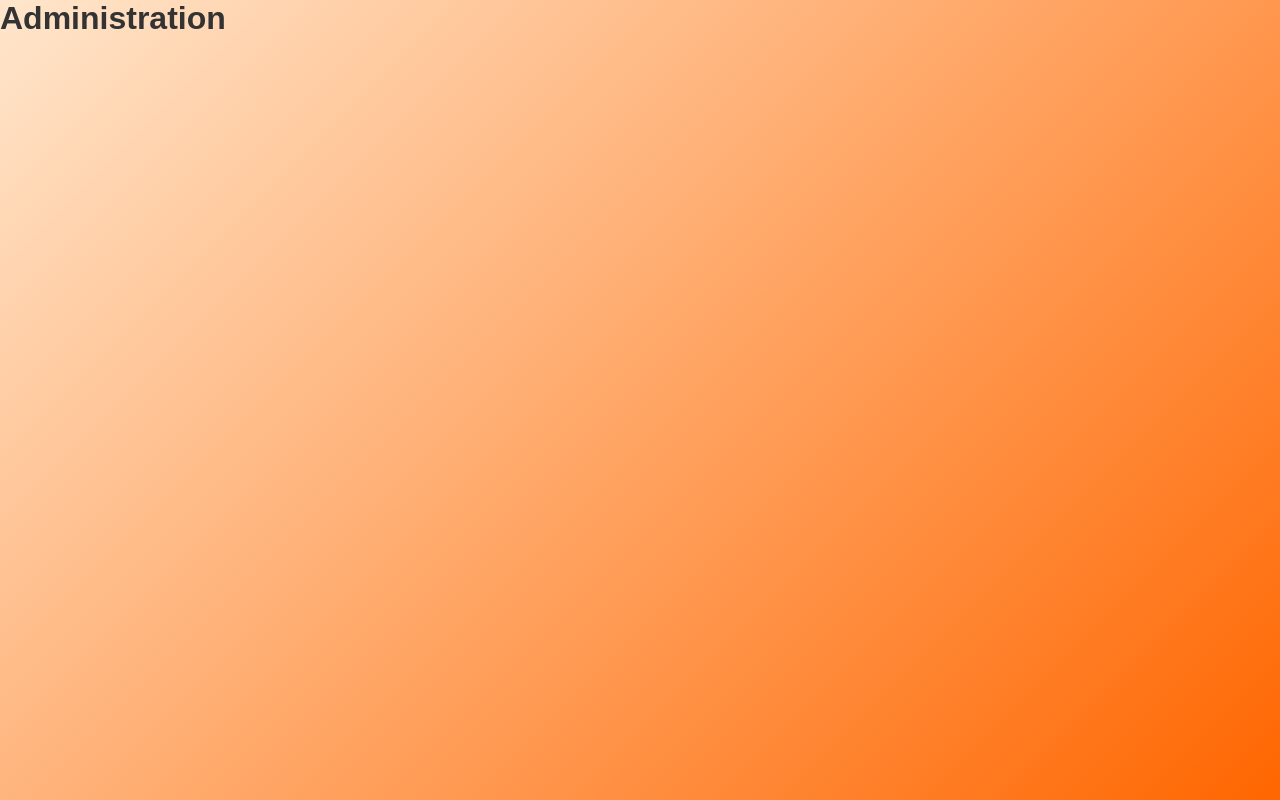
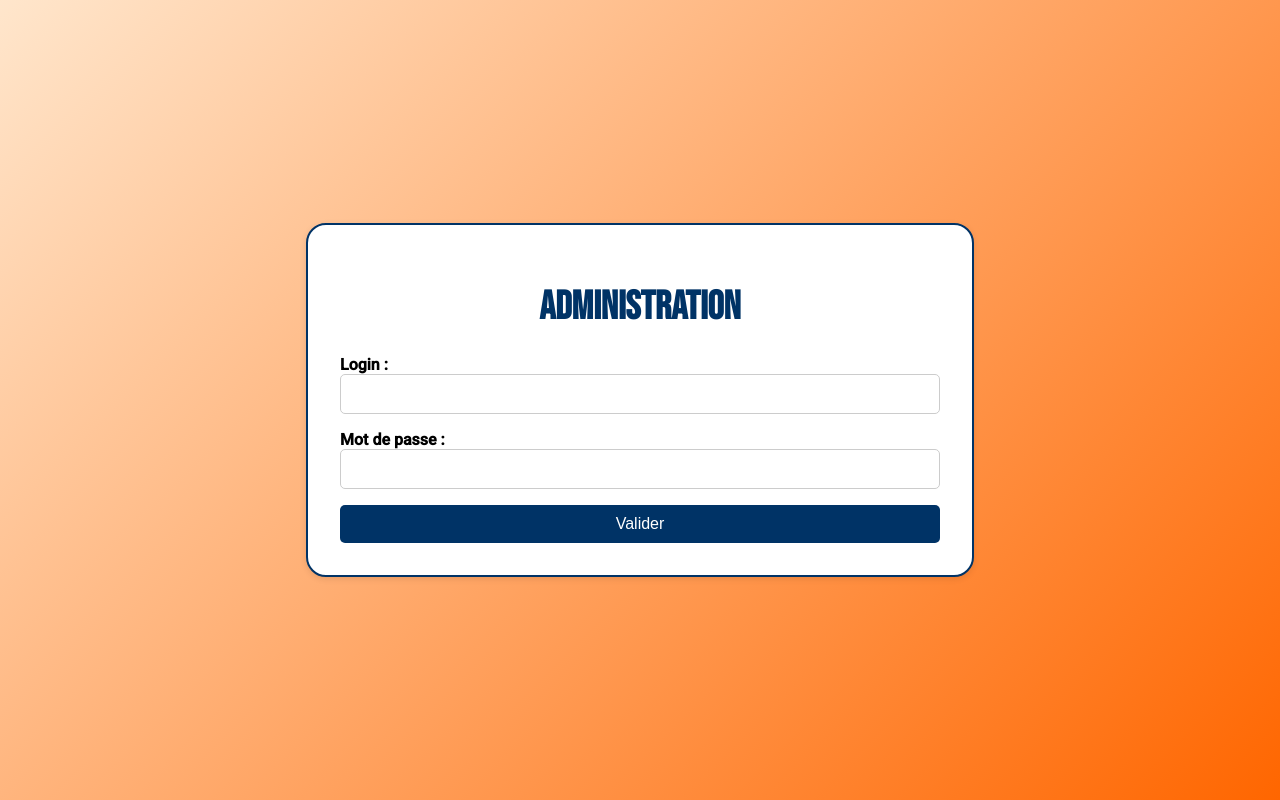
Before and after one commit to fredchanu/club-foot-la-selle-la-forge, a plain HTML site: page admin/index.html in a window 1280 px wide. Drawn offline with Linux system fonts and the light colour scheme.

Commit message:
remise origine

```diff
--- a/admin/index.html
+++ b/admin/index.html
@@ -2,15 +2,14 @@
 <html lang="fr">
 <head>
   <meta charset="utf-8">
-  <title>Administration - AS La Selle La Forge</title>
-  <link rel="stylesheet" href="../assets/css/style.css">
+  <title>Administration - Connexion</title>
+  <link rel="stylesheet" href="https://cdnjs.cloudflare.com/ajax/libs/font-awesome/6.0.0/css/all.min.css" />
+  <link href="https://fonts.googleapis.com/css2?family=Bebas+Neue&family=Roboto:wght@400;500&display=swap" rel="stylesheet">
   <script src="https://identity.netlify.com/v1/netlify-identity-widget.js"></script>
   <script>
     if (window.netlifyIdentity) {
       window.netlifyIdentity.on("init", user => {
-        // Si l'utilisateur est déjà connecté, rien à faire
         if (!user) {
-          // Au login, rediriger vers /admin (la même page, qui affichera le CMS)
           window.netlifyIdentity.on("login", () => {
             document.location.href = "/admin";
           });
@@ -18,15 +17,81 @@
       });
     }
   </script>
+  <style>
+    body {
+      background: linear-gradient(135deg, #ffe6cc, #ff6600);
+      margin: 0;
+      padding: 0;
+      font-family: 'Roboto', sans-serif;
+      min-height: 100vh;
+      display: flex;
+      align-items: center;
+      justify-content: center;
+    }
+    .login-wrapper {
+      width: 90%;
+      max-width: 600px;
+      background: #fff;
+      border-radius: 20px;
+      border: 2px solid #003366;
+      box-shadow: 0 2px 6px rgba(0, 0, 0, 0.1);
+      padding: 2rem;
+      text-align: center;
+    }
+    .login-wrapper h1 {
+      font-family: 'Bebas Neue', sans-serif;
+      font-size: 2.5rem;
+      color: #003366;
+      margin-bottom: 1.5rem;
+    }
+    .login-form {
+      display: flex;
+      flex-direction: column;
+      gap: 1rem;
+      text-align: left;
+    }
+    .login-form label {
+      font-weight: bold;
+      margin-bottom: 0.3rem;
+    }
+    .login-form input {
+      padding: 10px;
+      border: 1px solid #ccc;
+      border-radius: 5px;
+      font-size: 1rem;
+      width: 100%;
+      box-sizing: border-box;
+    }
+    .btn-submit {
+      background: #003366;
+      color: #fff;
+      border: none;
+      padding: 10px;
+      border-radius: 5px;
+      cursor: pointer;
+      font-size: 1rem;
+      transition: background 0.3s;
+    }
+
+    .btn-submit:hover {
+      background: #ff6600;
+    }
+  </style>
 </head>
 <body>
-  <div class="admin-wrapper">
-    <header class="admin-header">
-      <h1>Administration</h1>
-    </header>
-    <main>
-      <!-- Netlify CMS se chargera ici si l'utilisateur est connecté -->
-    </main>
+  <div class="login-wrapper">
+    <h1>Administration</h1>
+    <form class="login-form" action="https://as-lasellelaforge.netlify.app/admin/" method="POST">
+      <div class="form-group">
+        <label for="login">Login :</label>
+        <input type="text" id="login" name="login" required>
+      </div>
+      <div class="form-group">
+        <label for="password">Mot de passe :</label>
+        <input type="password" id="password" name="password" required>
+      </div>
+      <button type="submit" class="btn-submit">Valider</button>
+    </form>
   </div>
 </body>
 </html>
```
